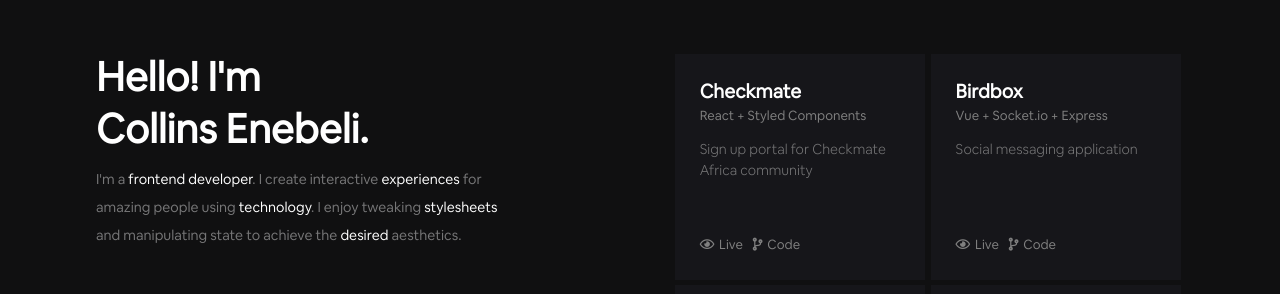
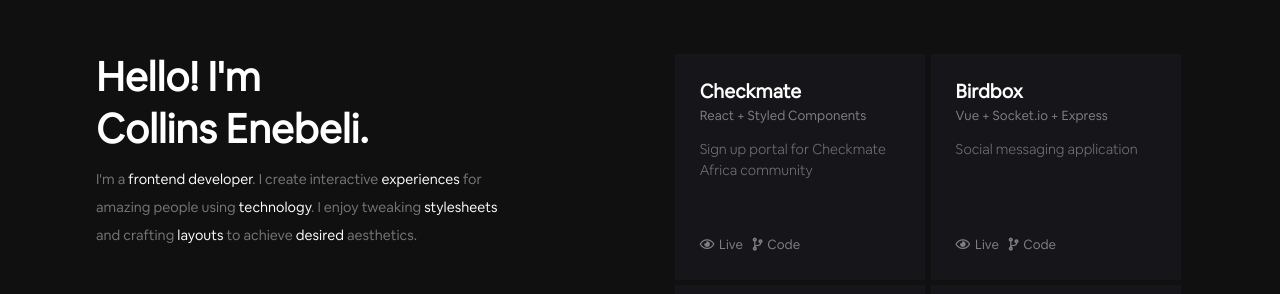
Before and after one commit to kadetXx/kadet.dev, a React (Create React App) app: page / in a window 1280 px wide. Shown: the top 294 px of the page. Built offline with nearby package versions, Linux system fonts and the light colour scheme.

Commit message:
updated main text

```diff
--- a/src/components/base/Base.jsx
+++ b/src/components/base/Base.jsx
@@ -23,7 +23,7 @@ export class Base extends Component {
           <div className='description'>
             <p>
               <span>
-                I'm a <span className='highlight'>frontend developer</span>. I create interactive <span className="highlight">experiences</span> for amazing people using <span className="highlight">technology</span>. I enjoy tweaking <span className="highlight">stylesheets</span> and manipulating state to achieve the <span className="highlight">desired</span> aesthetics.
+                I'm a <span className='highlight'>frontend developer</span>. I create interactive <span className="highlight">experiences</span> for amazing people using <span className="highlight">technology</span>. I enjoy tweaking <span className="highlight">stylesheets</span> and crafting <span className="highlight">layouts</span> to achieve <span className="highlight">desired</span> aesthetics.
               </span>
             </p>
           </div>
```
